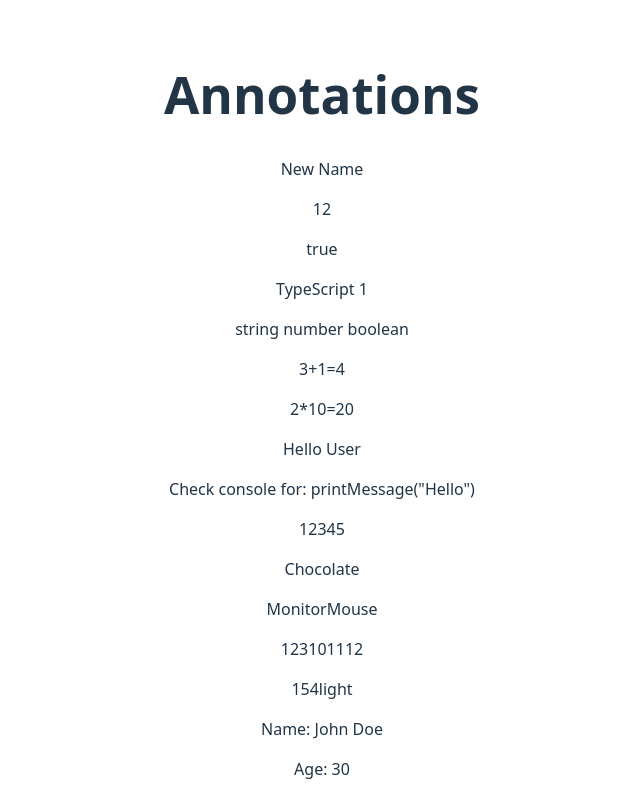
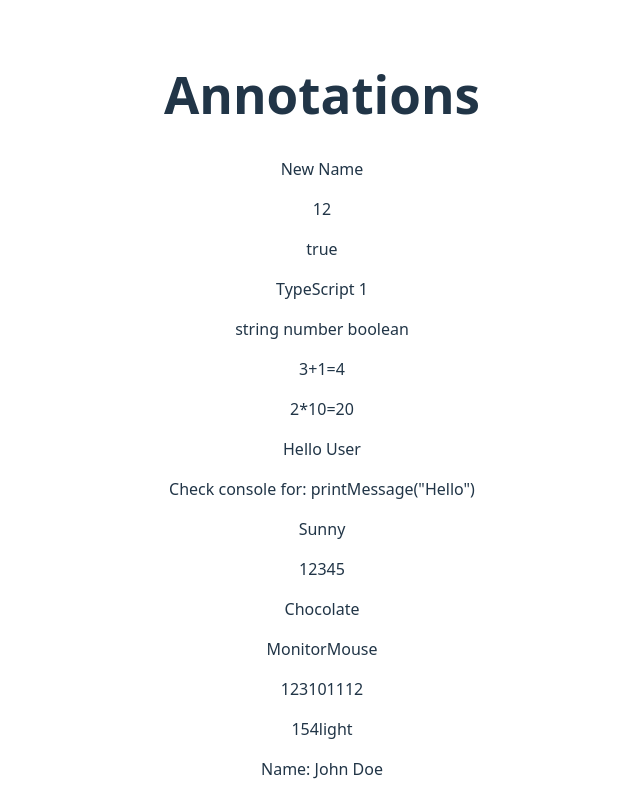
Before and after one commit to Hrisshhii/react-practice, a React (Vite) app in the folder Typescript-practice/: page / in a window 1280 px wide. Shown: the top 800 px of the page, without its empty margins (318-958 px from the left). Built offline with nearby package versions, Linux system fonts and the light colour scheme.

Commit message:
Enums in typescript

```diff
--- a/Typescript-practice/src/Basics/Annotations.tsx
+++ b/Typescript-practice/src/Basics/Annotations.tsx
@@ -111,6 +111,13 @@ const [first,second]=myTup;
 console.log(first);
 console.log(second);
 
+//Enums:
+enum Weather{Sunny,Cloudy,Rainy,Snowy};
+console.log(Weather);
+console.log(Weather[2]);
+
+
+
 export function Annotations(){
     return (
     <>
@@ -125,6 +132,7 @@ export function Annotations(){
         <p>2*10={res}</p>
         <p>{greetRes}</p>
         <p>Check console for: printMessage("Hello")</p>
+        <p>{Weather[0]}</p>
       </div>
     </>
   );
```
